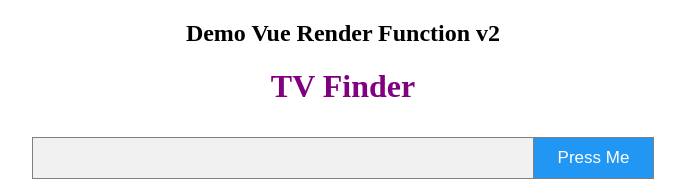
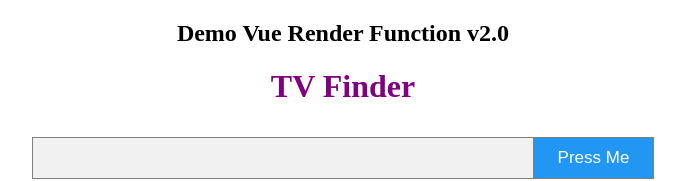
Before and after one commit to tuanvoanh/vue_render_function, a Vue app: page / in a window 1280 px wide. Shown: the top 181 px of the page, without its empty margins (297-982 px from the left). Built offline with nearby package versions, Linux system fonts and the light colour scheme.

Commit message:
test deploy

```diff
--- a/src/App.vue
+++ b/src/App.vue
@@ -1,6 +1,6 @@
 <template>
   <div>
-    <h2>Demo Vue Render Function v2</h2>
+    <h2>Demo Vue Render Function v2.0</h2>
     <Heading :level="1">TV Finder</Heading>
     <MyShow />
   </div>
--- a/src/components/MyShow.vue
+++ b/src/components/MyShow.vue
@@ -114,6 +114,6 @@ export default {
 .fixedimg {
     width: 210px;
     height: 295px;
-    background-color: gainsboro;
+    background-color: honeydew;
 }
 </style>>
```
